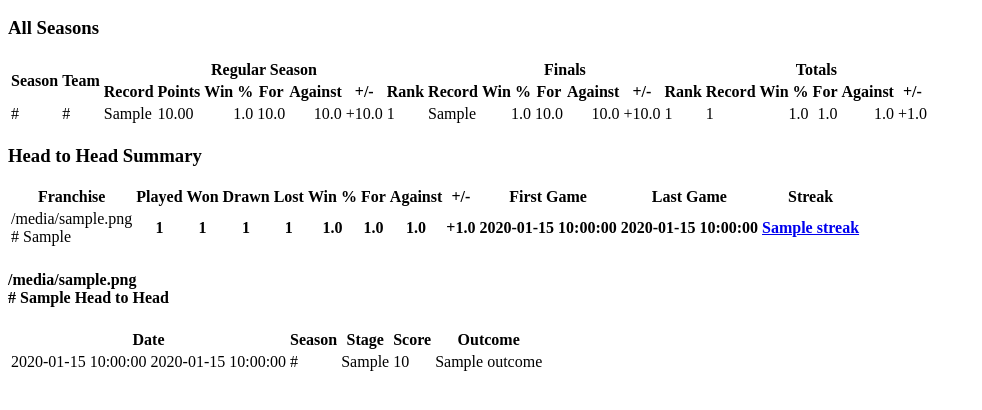
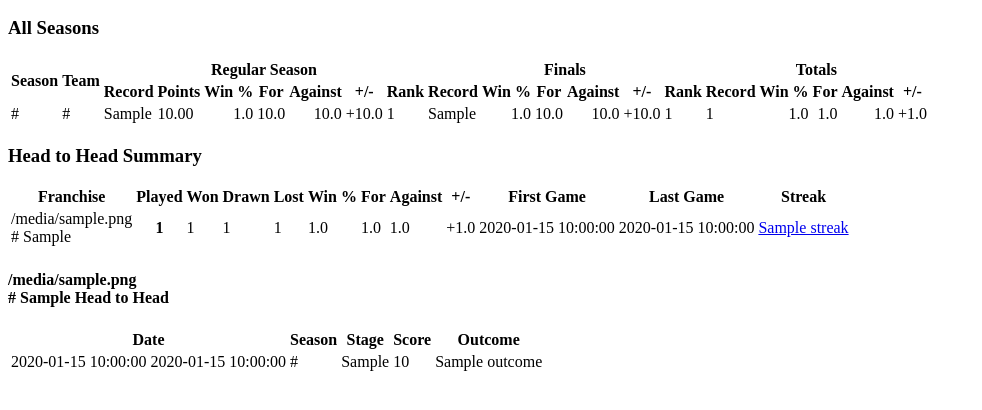
Before and after one commit to zilupe/unicorn, a Python web app: template unicorn/templates/franchise.html in a window 1280 px wide. Shown: the part 234-644 px from the top of the page, without its empty margins (0-982 px from the left). Run offline with Jinja, Linux system fonts and the light colour scheme; the template is opened without the code that fills it: most values are stand-ins (such as "Sample title", 1, 10 or a date in 2020).

Commit message:
Markup fix

```diff
--- a/unicorn/templates/franchise.html
+++ b/unicorn/templates/franchise.html
@@ -151,24 +151,24 @@
 
             {% if other.total_played > 0 %}
 
-                <th class="text-center">{{ other.total_won_sum }}</th>
-                <th class="text-center">{{ other.total_drawn_sum }}</th>
-                <th class="text-center">{{ other.total_lost_sum }}</th>
+                <td class="text-center">{{ other.total_won_sum }}</td>
+                <td class="text-center">{{ other.total_drawn_sum }}</td>
+                <td class="text-center">{{ other.total_lost_sum }}</td>
 
-                <th class="text-right">{{ '%0.1f'| format(other.total_win_percentage) }}</th>
+                <td class="text-right">{{ '%0.1f'| format(other.total_win_percentage) }}</td>
 
-                <th class="text-right">{{ '%0.1f'| format(other.total_score_for_avg) }}</th>
-                <th class="text-right">{{ '%0.1f'| format(other.total_score_against_avg) }}</th>
-                <th class="text-right">{{ '%+0.1f'| format(other.total_score_difference_avg) }}</th>
+                <td class="text-right">{{ '%0.1f'| format(other.total_score_for_avg) }}</td>
+                <td class="text-right">{{ '%0.1f'| format(other.total_score_against_avg) }}</td>
+                <td class="text-right">{{ '%+0.1f'| format(other.total_score_difference_avg) }}</td>
 
-                <th>{{ other.games[0].date_link|safe }}</th>
-                <th>{{ other.games[-1].date_link|safe }}</th>
+                <td>{{ other.games[0].date_link|safe }}</td>
+                <td>{{ other.games[-1].date_link|safe }}</td>
 
-                <th><a href="{{ franchise.simple_url }}#h2h_vs_{{ other.franchise.id }}">{{ other.streak }}</a></th>
+                <td><a href="{{ franchise.simple_url }}#h2h_vs_{{ other.franchise.id }}">{{ other.streak }}</a></td>
 
             {% else %}
 
-                <th colspan="10">&nbsp;</th>
+                <td colspan="10">&nbsp;</td>
 
             {% endif %}
         </tr>
```
